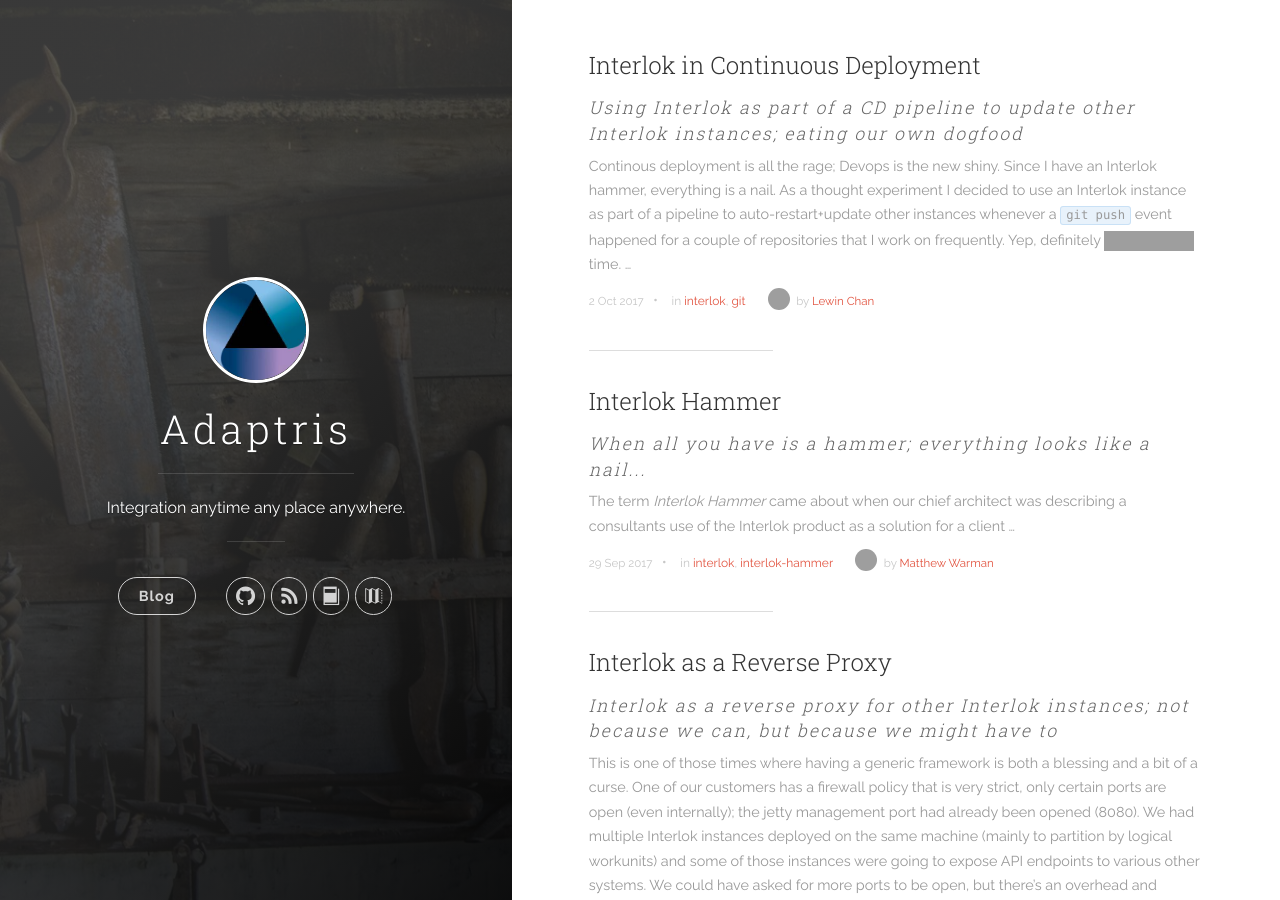
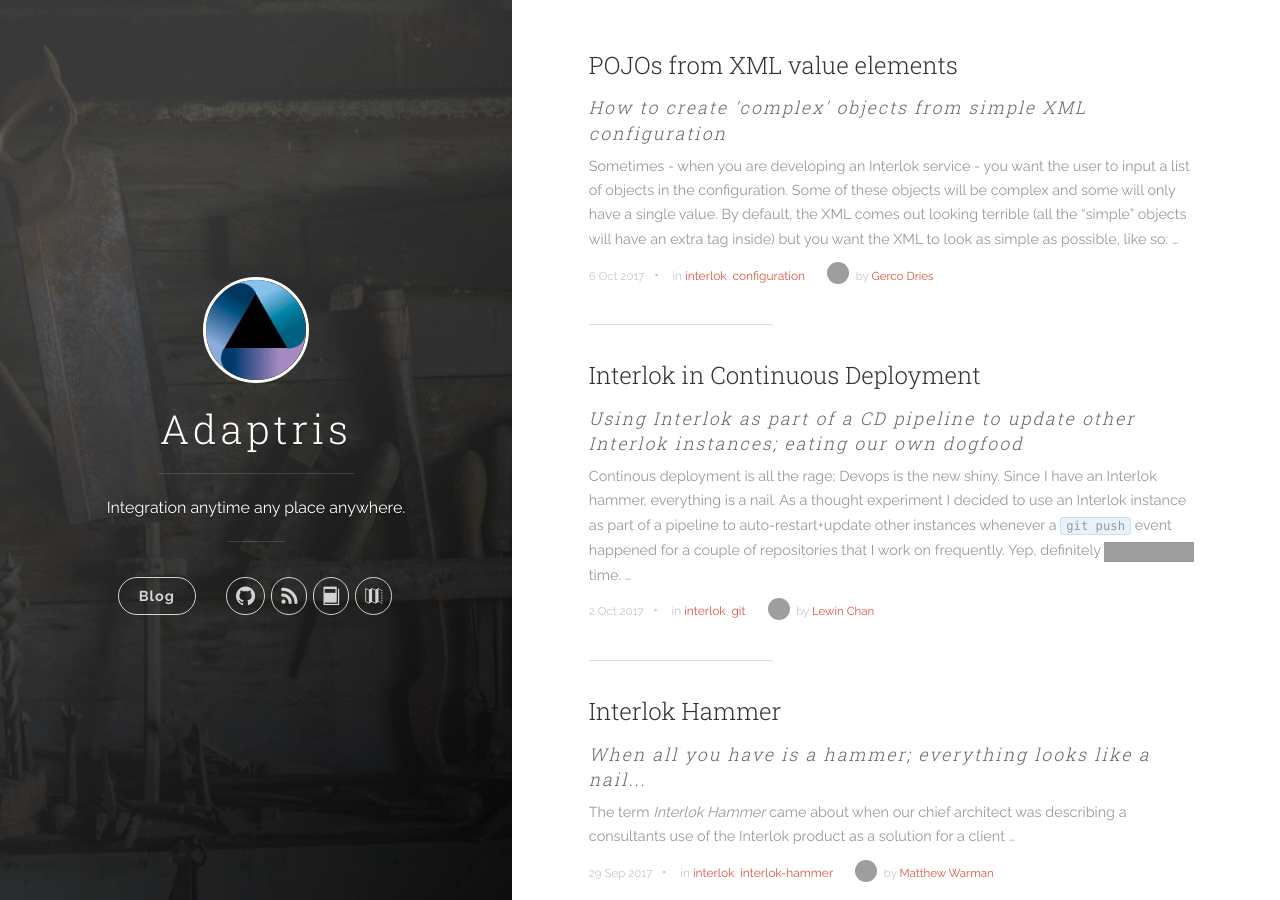
Before and after one commit to adaptris/adaptris.github.io, a Jekyll site: the page built from index.html, in a window 1280 px wide and 900 px high. Built offline with Jekyll 4.4.1, drawn with Linux system fonts in a browser that asks for light colours; nearby versions of some CDN libraries; the list of posts is cut into pages by our own code; grey boxes are pictures that could not be loaded.

Commit message:
Add post about POJOs in configuration XML

````diff
--- /dev/null
+++ b/_posts/2017-10-06-pojo-value-element.markdown
@@ -0,0 +1,74 @@
+---
+layout: post
+title: "POJOs from XML value elements"
+author: gerco
+date: 2017-10-06 13:21
+comments: false
+tags: [interlok, configuration]
+categories: [interlok, configuration]
+published: true
+description: "How to create 'complex' objects from simple XML configuration"
+keywords: "interlok, continuous deployment"
+excerpt_separator: <!-- more -->
+---
+
+Sometimes - when you are developing an Interlok service - you want the user to input a list of objects in the
+configuration. Some of these objects will be complex and some will only have a single value. By default, the
+XML comes out looking terrible (all the “simple” objects will have an extra tag inside) but you want the XML
+to look as simple as possible, like so:
+
+<!-- more -->
+
+```xml
+<object-metadata>
+  <s3-serverside-encryption>
+    <enabled>true</enabled>
+    <algorithm>AES_256</algorithm>
+  </s3-serverside-encryption>
+  <s3-http-expires-date>
+    <time-to-live>
+      <unit>MINUTES</unit>
+      <interval>10</interval>
+    </time-to-live>
+  </s3-http-expires-date>
+  <s3-content-disposition>ads</s3-content-disposition>
+  <s3-content-language>en</s3-content-language>
+  <s3-content-type>application/octet-stream</s3-content-type>
+  <s3-expiration-rule-id>123</s3-expiration-rule-id>
+</object-metadata>
+```
+
+You see that some of these are complex elements (`s3-serverside-encryption`) and some are simple value elements
+(`s3-content-language`). In reality, each of these tags deserialize to a POJO with one or more fields. The
+`s3-http-expires-date` class looks like you might expect:
+
+```java
+@XStreamAlias("s3-http-expires-date")
+public class S3HttpExpiresDate extends S3ObjectMetadata {
+  @NotNull @Valid
+  private TimeInterval timeToLive;
+
+  ... more code ...
+}
+```
+
+But the `s3-content-language` class has a custom XStream converter to achieve the “value element” effect in the
+configuration XML:
+
+```java
+@XStreamAlias("s3-content-language")
+@XStreamConverter(value = ToAttributedValueConverter.class, strings = { "contentLanguage" })
+public class S3ContentLanguage extends S3ObjectMetadata {
+  @NotNull @InputFieldHint(expression = true)
+  private String contentLanguage;
+
+  ... more code ...
+}
+```
+
+The field named in the `strings` attribute to the `@XStreamConverter` annotation indicates the field that will be
+used as the value of the resulting XML element. Any other fields will be converted into attributes.
+
+#### Note
+
+At the moment, this approach breaks relaxng schema validation so if you're using that, don't do the above.
````
Also changed, not shown: _data/authors.yml (+4 -4 lines).
